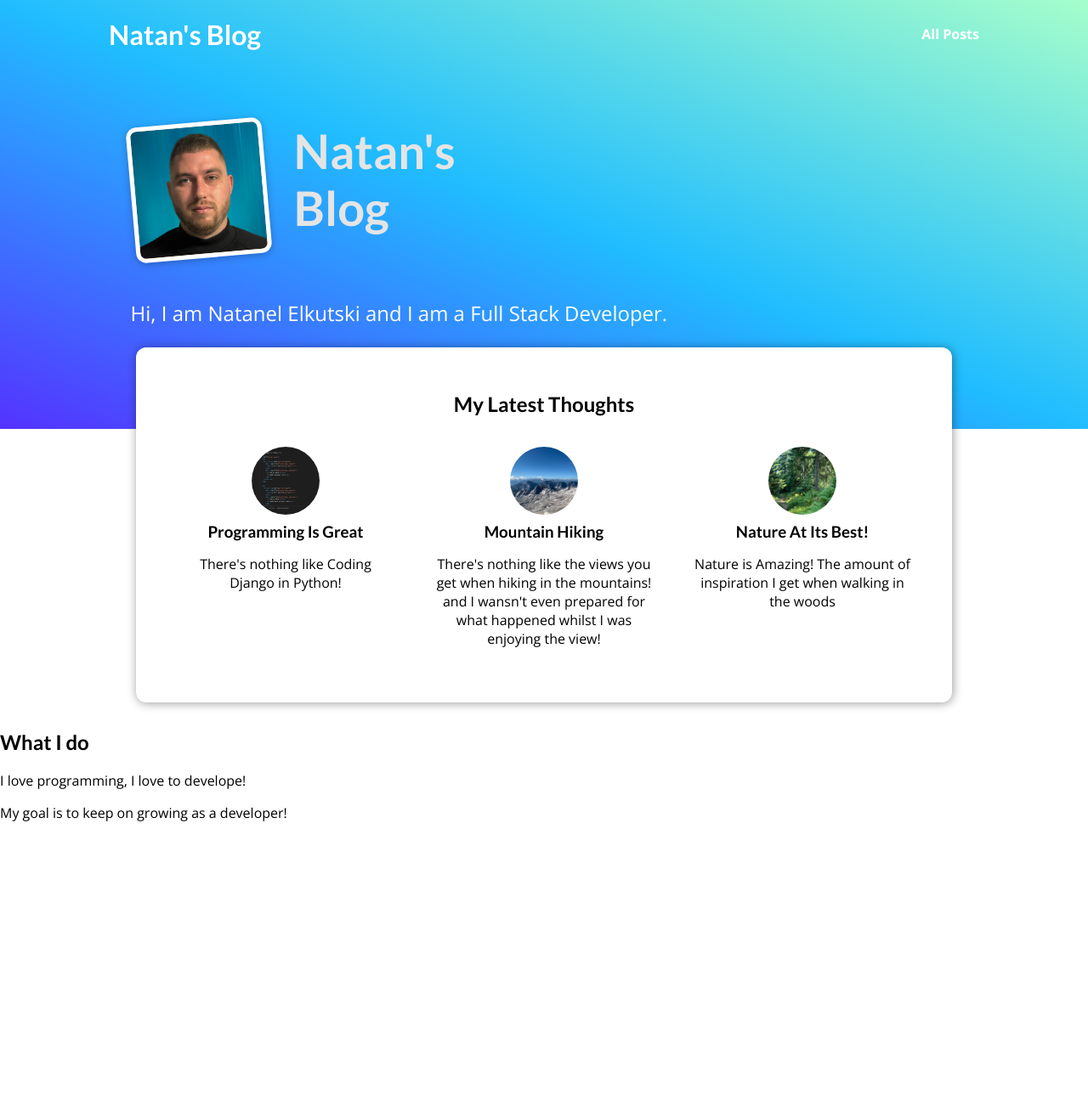
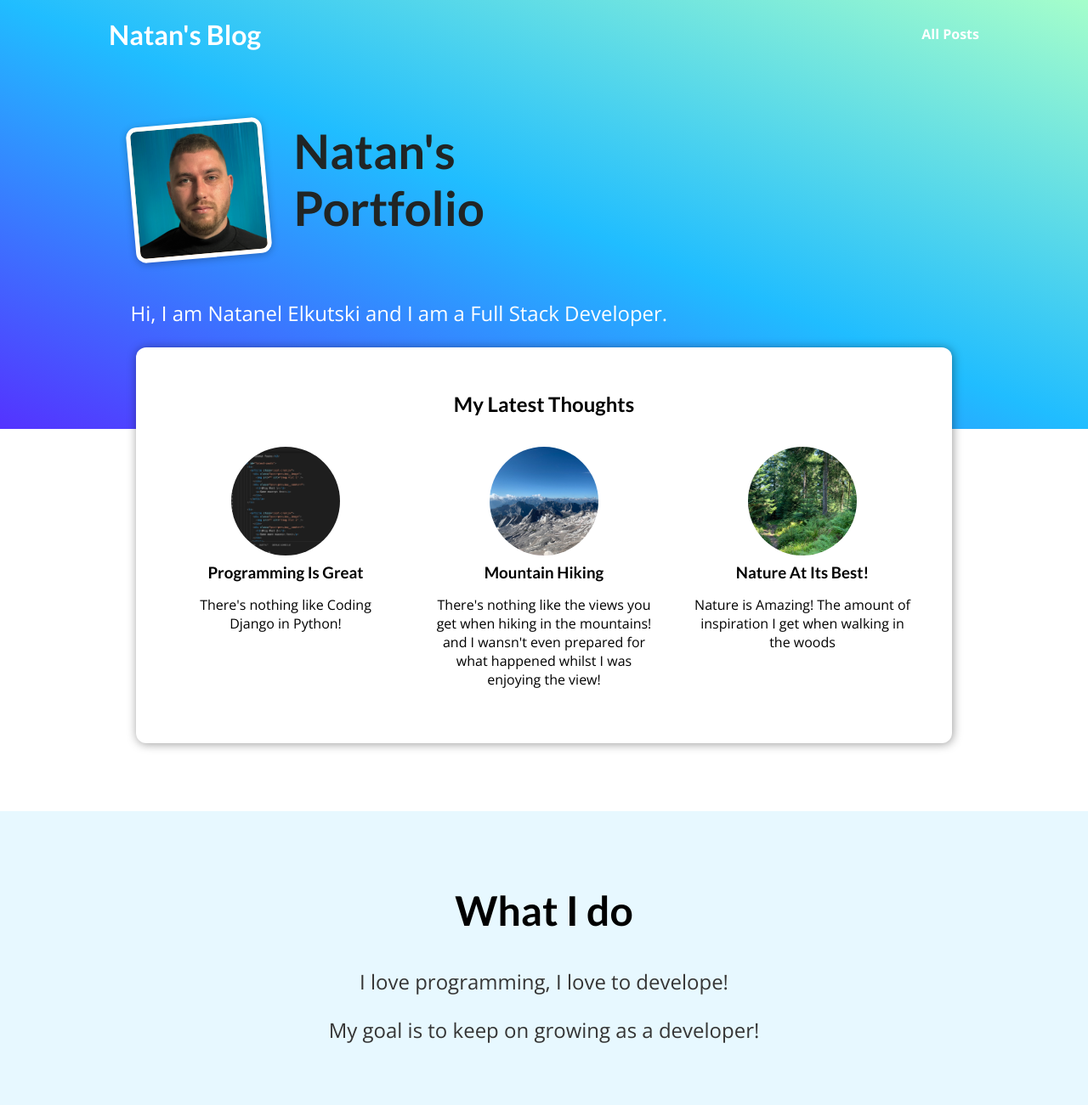
Before and after one commit to NathanelElkutski/CodingBlog, a Django app: page / in a window 1280 px wide. Shown: the whole page at 85% size. Before the commit the page ends 967 px from the top, so only its background shows below. Run offline with Django 4.2, Linux system fonts and the light colour scheme.

Commit message:
completed 5 section FIXED

```diff
--- a/blog/static/blog/all-posts.css
+++ b/blog/static/blog/all-posts.css
@@ -3,7 +3,7 @@ body {
 }
 
 #main-navigation {
-	background-color: #390281;
+	background-color: #3091ff;
 	box-shadow: 0 2px 8px rgba(0, 0, 0, 0.25);
 }
 
--- a/blog/static/blog/index.css
+++ b/blog/static/blog/index.css
@@ -24,7 +24,7 @@
 #welcome h2 {
 	font-size: 3.5rem;
 	margin: 0 0 0 2rem;
-	color: #e4e4e4;
+	color: #212525;
 	width: 10rem;
 }
 
@@ -61,7 +61,7 @@
 #about {
 	text-align: center;
 	padding: 3rem;
-	background-color: #e48900;
+	background-color: #65d1ff28;
 	margin-top: 5rem;
 }
 
--- a/blog/static/blog/post-detail.css
+++ b/blog/static/blog/post-detail.css
@@ -3,7 +3,7 @@ body {
 }
 
 #main-navigation {
-	background-color: #390281;
+	background-color: #3091ff;
 	box-shadow: 0 2px 8px rgba(0, 0, 0, 0.25);
 }
 
@@ -13,7 +13,7 @@ body {
 	width: 90%;
 	max-width: 90rem;
 	border-radius: 16px;
-	background-color: #5706c0;
+	background-color: #3091ff;
 	position: relative;
 	box-shadow: 0 2px 8px rgba(0, 0, 0, 0.25);
 	height: 22rem;
--- a/blog/static/blog/post.css
+++ b/blog/static/blog/post.css
@@ -10,18 +10,19 @@
 	color: black;
 	transition: all 0.2s ease;
 	padding: 1rem;
+	border-radius: 12px;
 }
 
 .post a:hover,
 .post a:active {
-	transform: scale(1.1);
-	background-color: #4f3fffcc;
+	transform: scale(1.05);
+	background-color: #3091ff;
 	color: white;
 }
 
 .post img {
-	width: 5rem;
-	height: 5rem;
+	width: 8rem;
+	height: 8rem;
 	object-fit: cover;
 	border-radius: 50%;
 }
--- a/blog/templates/blog/index.html
+++ b/blog/templates/blog/index.html
@@ -14,23 +14,22 @@
 
     <section id="welcome">
         <header>
-            <img src="{% static "blog/images/natan.png" %}" alt="Natan - The author of this blog" />
-            <h2>Natan's Blog</h2>
+            <img src="{% static "blog/images/natan2.png" %}" alt="Natan - The author of this blog" />
+            <h2>Natan's Portfolio</h2>
         </header>
         <p>Hi, I am Natanel Elkutski and I am a Full Stack Developer.</p>
     </section>
 
     <section id="latest-posts">
         <h2>My Latest Thoughts</h2>
-
         <ul>
             {% for post in posts %}
             {% include "blog/includes/post.html" %}
             {% endfor %}
         </ul>
+    </section>
 
-
-    </section id="about">
+    <section id="about">
         <h2>What I do </h2>
         <p>
             I love programming, I love to develope!
@@ -38,7 +37,7 @@
         <p>
             My goal is to keep on growing as a developer!
         </p>
-    <section>
+    </section>
 
-    </section>
+
 {% endblock %}
--- a/blog/templates/blog/post-detail.html
+++ b/blog/templates/blog/post-detail.html
@@ -6,6 +6,7 @@
 {% endblock %}
 
 {% block css_files %}
+    <link rel="stylesheet" href="{% static "blog/post.css" %}" />
     <link rel="stylesheet" href="{% static "blog/post-detail.css" %}" />
 {% endblock %}
 
--- a/static/app.css
+++ b/static/app.css
@@ -39,7 +39,8 @@ h3 {
 
 #main-navigation a:hover,
 #main-navigation a:active {
-	color: #20bdff;
+	border-radius: 16px;
+	color: #308af1;
 }
 
 #main-navigation h1 a:hover,
--- a/templates/base.html
+++ b/templates/base.html
@@ -10,9 +10,9 @@
         {% block title %}
         {% endblock %}
     </title>
+    <link rel="stylesheet" href="{% static "app.css" %}"/>
     {% block css_files %}
     {% endblock %}
-    <link rel="stylesheet" href="{% static "app.css" %}"/>
 </head>
 <body>
     <header id="main-navigation">
```
Also changed, not shown: blog/static/blog/images/natan2.png (renamed from blog/static/blog/images/natan.png).
